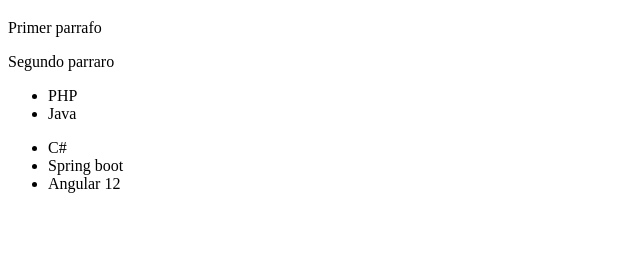
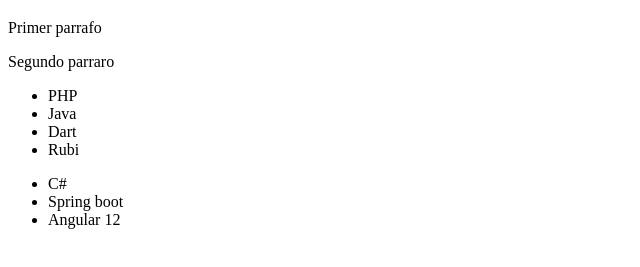
Before and after one commit to moisesdanieldiazpalomino/gitCurso2021, a plain HTML site: page Index.html in a window 1280 px wide. Shown: the part 61-328 px from the top of the page, without its empty margins (0-640 px from the left). Drawn offline with Linux system fonts and the light colour scheme.

Commit message:
Se agregan más cursos

```diff
--- a/Index.html
+++ b/Index.html
@@ -14,6 +14,8 @@
     <ul>
         <li>PHP</li>
         <li>Java</li>
+        <li>Dart</li>
+        <li>Rubi</li>
     </ul>
 
     <ul>
```
